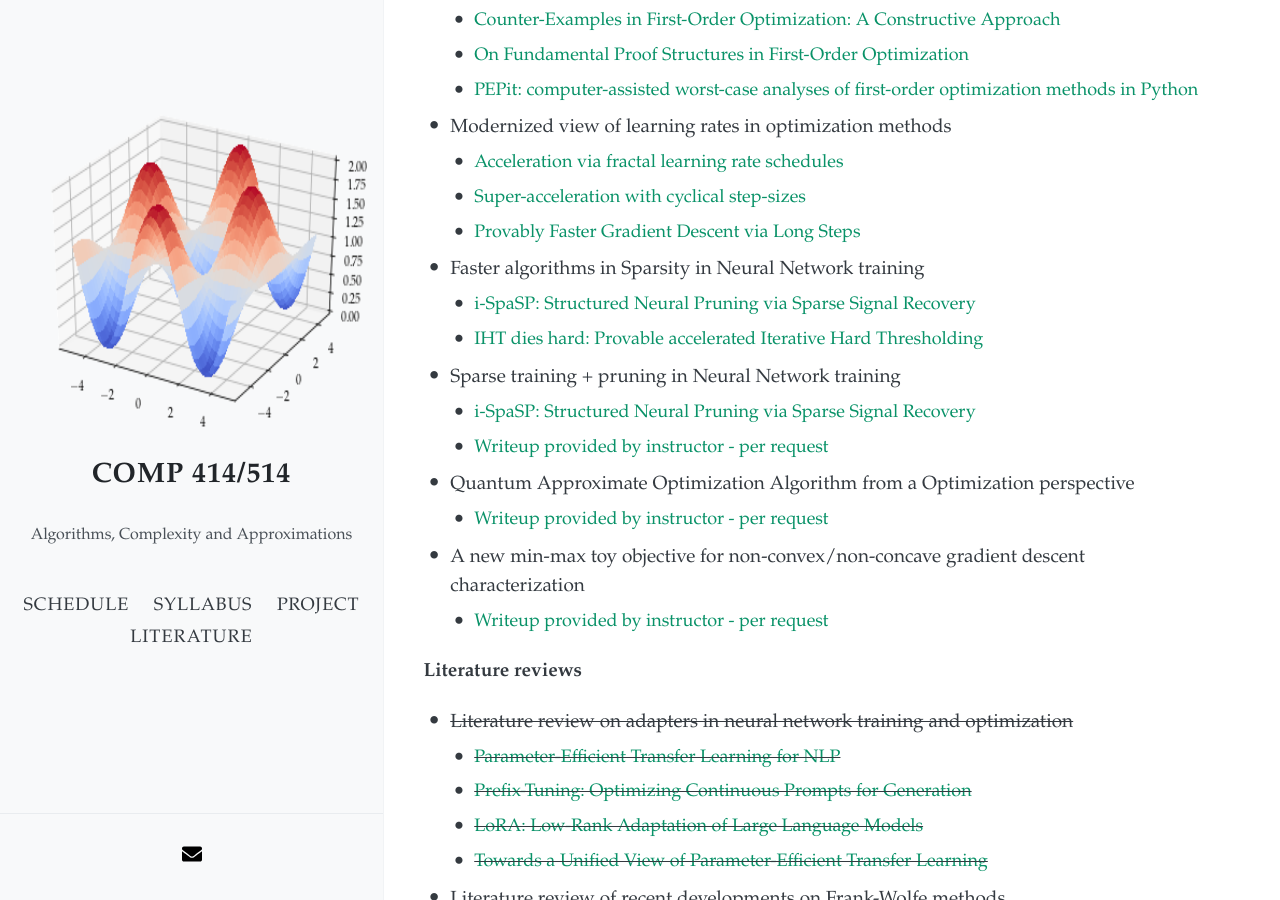
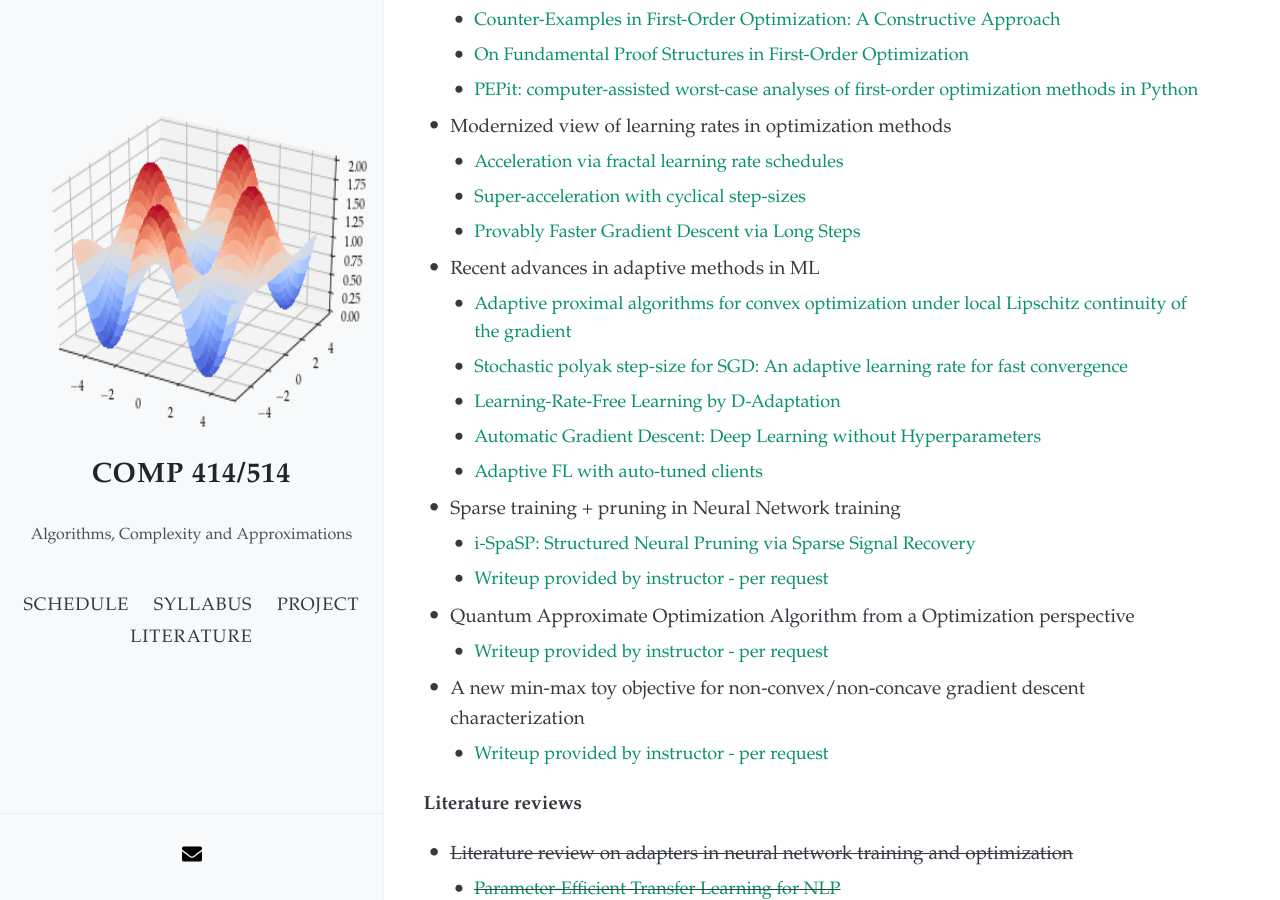
Before and after one commit to akyrillidis/comp414-514, a Jekyll site: the page built from project.md, in a window 1280 px wide and 900 px high, scrolled down 1297 px. Built offline with Jekyll 4.4.1, drawn with Linux system fonts in a browser that asks for light colours; nearby versions of some CDN libraries.

Commit message:
Update project.md

```diff
--- a/project.md
+++ b/project.md
@@ -43,9 +43,12 @@ The course project can be categorized as a literature review, original research,
   - [Super-acceleration with cyclical step-sizes](https://proceedings.mlr.press/v151/goujaud22a/goujaud22a.pdf)
   - [Provably Faster Gradient Descent via Long Steps](https://arxiv.org/pdf/2307.06324.pdf)
 
-- Faster algorithms in Sparsity in Neural Network training
-  - [i-SpaSP: Structured Neural Pruning via Sparse Signal Recovery](https://arxiv.org/pdf/2112.04905.pdf)
-  - [IHT dies hard: Provable accelerated Iterative Hard Thresholding](https://arxiv.org/pdf/1712.09379.pdf)
+- Recent advances in adaptive methods in ML
+  - [Adaptive proximal algorithms for convex optimization under local Lipschitz continuity of the gradient](https://arxiv.org/pdf/2301.04431.pdf)
+  - [Stochastic polyak step-size for SGD: An adaptive learning rate for fast convergence](https://arxiv.org/pdf/2002.10542.pdf)
+  - [Learning-Rate-Free Learning by D-Adaptation](https://arxiv.org/pdf/2301.07733.pdf)
+  - [Automatic Gradient Descent: Deep Learning without Hyperparameters](https://arxiv.org/pdf/2304.05187.pdf)
+  - [Adaptive FL with auto-tuned clients](https://arxiv.org/pdf/2306.11201.pdf)
 
 - Sparse training + pruning in Neural Network training
   - [i-SpaSP: Structured Neural Pruning via Sparse Signal Recovery](https://arxiv.org/pdf/2112.04905.pdf)
```
